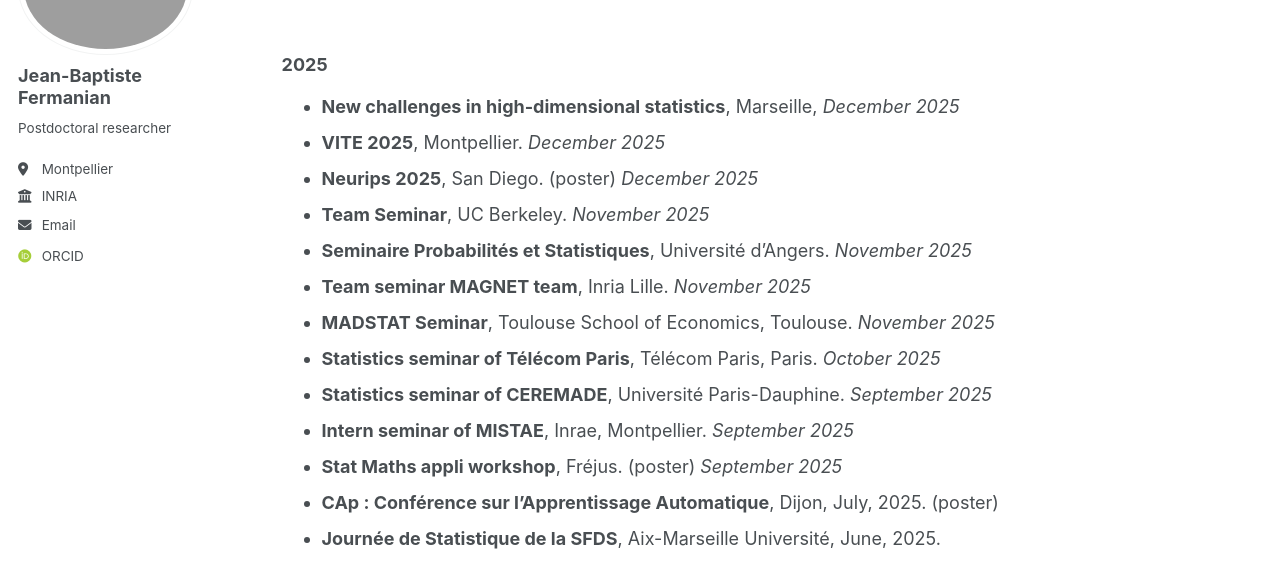
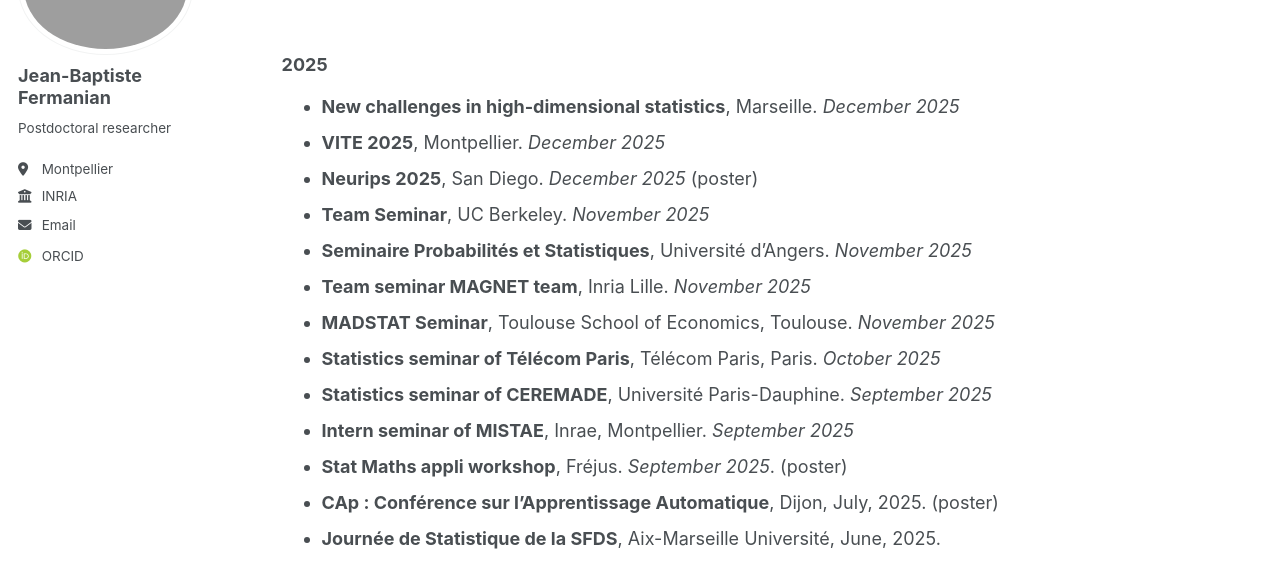
Before and after one commit to jeanbaptistefermanian/jeanbaptistefermanian.github.io, a Jekyll site: the page built from _talks/talks.md, in a window 1280 px wide and 900 px high. Shown: the part 185-751 px from the top of the window. Built offline with Jekyll 4.4.1, drawn with Linux system fonts in a browser that asks for light colours; some web fonts are replaced.

```diff
--- a/_talks/talks.md
+++ b/_talks/talks.md
@@ -7,9 +7,9 @@ redirect_from:
 ---
 
 ### 2025
-- **New challenges in high-dimensional statistics**, Marseille, *December 2025*
+- **New challenges in high-dimensional statistics**, Marseille. *December 2025*
 - **VITE 2025**, Montpellier. *December 2025*
-- **Neurips 2025**, San Diego. (poster) *December 2025*
+- **Neurips 2025**, San Diego. *December 2025* (poster)
 - **Team Seminar**, UC Berkeley. *November 2025*
 - **Seminaire Probabilités et Statistiques**, Université d'Angers. *November 2025*
 - **Team seminar MAGNET team**, Inria Lille. *November 2025*
@@ -17,7 +17,7 @@ redirect_from:
 - **Statistics seminar of Télécom Paris**, Télécom Paris, Paris. *October 2025*
 - **Statistics seminar of CEREMADE**, Université Paris-Dauphine. *September 2025*
 - **Intern seminar of MISTAE**, Inrae, Montpellier. *September 2025*
-- **Stat Maths appli workshop**, Fréjus. (poster) *September 2025*
+- **Stat Maths appli workshop**, Fréjus. *September 2025*. (poster)
 - **CAp : Conférence sur l'Apprentissage Automatique**, Dijon, July, 2025. (poster)
 - **Journée de Statistique de la SFDS**, Aix-Marseille Université, June, 2025.
 
```
